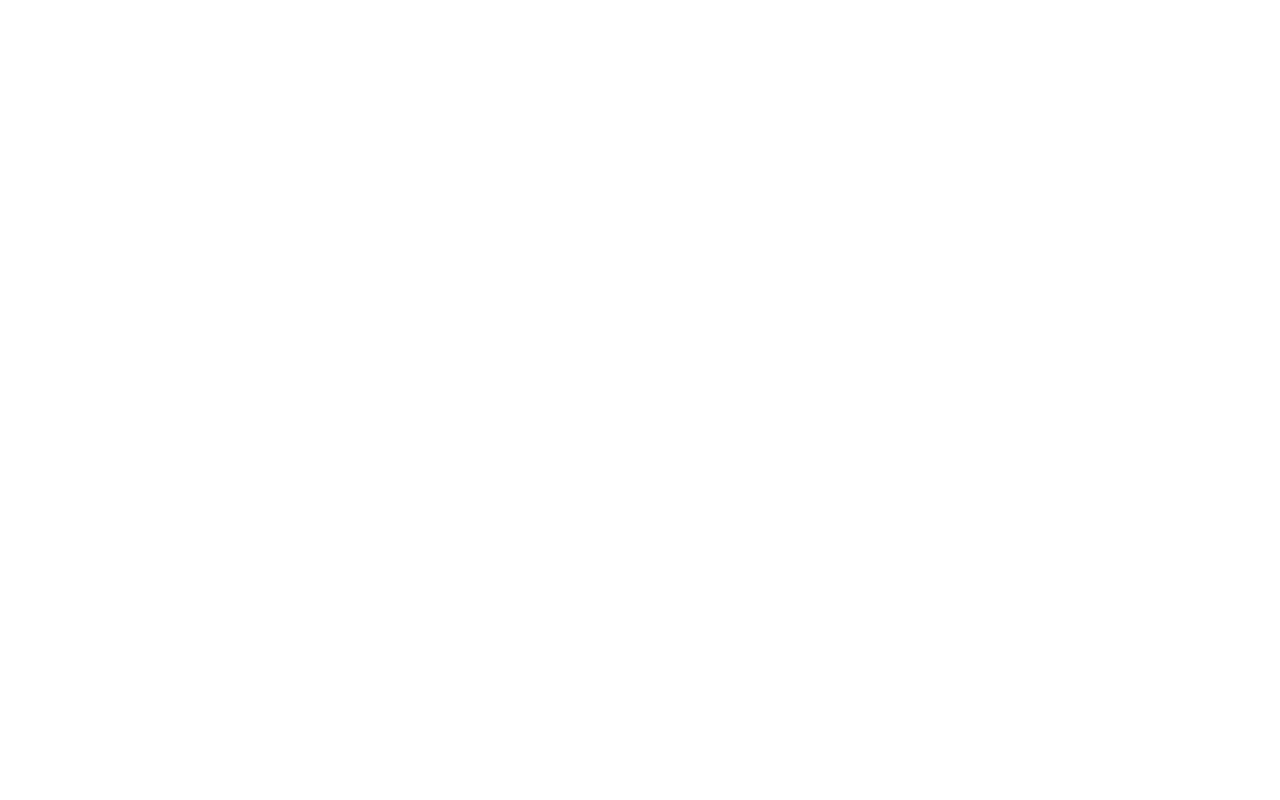
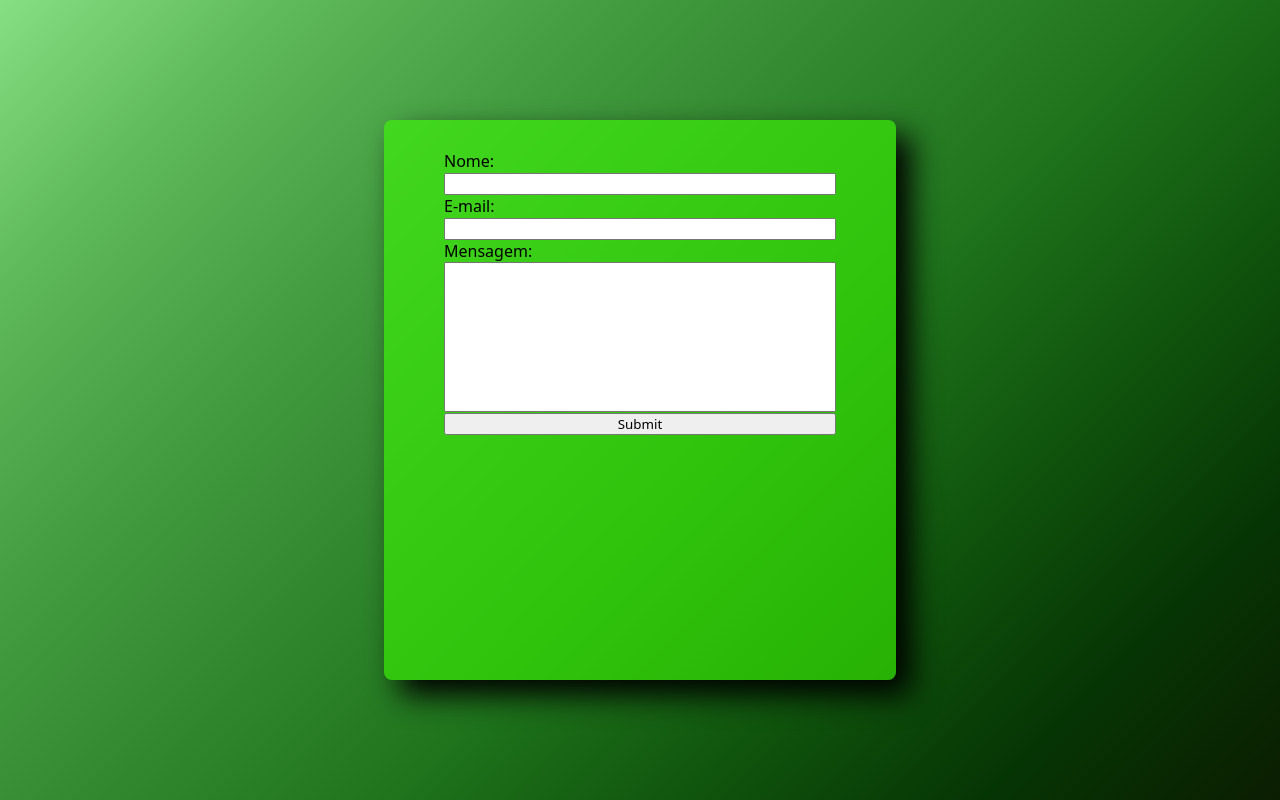
Before and after one commit to 2005HAK/Worldecoding, a plain HTML site: page contato.html in a window 1280 px wide. Drawn offline with Linux system fonts and the light colour scheme.

Commit message:
comecando contato

```diff
--- a/assets/css/style-article.css
+++ b/assets/css/style-article.css
@@ -10,7 +10,7 @@
 }
 
 * {
-    font-family: 'Courier New', Courier, monospace;
+    font-family: system-ui, -apple-system, BlinkMacSystemFont, 'Segoe UI', Roboto, Oxygen, Ubuntu, Cantarell, 'Open Sans', 'Helvetica Neue', sans-serif;
     margin: 0;
     padding: 0;
     box-sizing: border-box;
@@ -407,6 +407,32 @@ label span {
     font-size: 12px;
     margin-bottom: 20px;
 }
+
+.back{
+    height: 100vh;
+    width: 100vw;
+    background: linear-gradient(-45deg, rgb(11, 29, 1), rgb(6, 53, 4), rgb(16, 85, 13),rgb(31, 116, 28) ,rgb(50, 136, 47), rgb(69, 158, 66), rgb(94, 185, 90),rgb(134, 224, 131));
+    display: flex;
+    align-items: center;
+    justify-content: center;
+}
+
+.form{
+    height: 70vh;
+    width: 40vw;
+    background-color: #3cff0091;
+    box-shadow: 15px 15px 30px black;
+    border-radius: 8px;
+    padding: 30px 60px;
+}
+
+.form input{
+    width: 100%;
+}
+
+.msg{
+    height: 150px;
+}
 /*fim article*/
 
 /*Rodapé*/
--- a/contato.html
+++ b/contato.html
@@ -0,0 +1,26 @@
+<!DOCTYPE html>
+<html lang="pt-BR">
+
+<head>
+    <meta charset="UTF-8">
+    <meta http-equiv="X-UA-Compatible" content="IE=edge">
+    <meta name="viewport" content="width=device-width, initial-scale=1.0">
+    <link rel="stylesheet" href="assets/css/style-article.css">
+    <link rel="stylesheet" href="assets/css/responsive.css">
+    <link rel="icon" href="assets/img/favicon_io/favicon-16x16.png" type="image/x-icon">
+    <title>Worldecoding</title>
+</head>
+<body>
+    <div class="back">
+        <div class="form">
+            <p>Nome:</p>
+            <input type="text">
+            <p>E-mail:</p>
+            <input type="text">
+            <p>Mensagem:</p>
+            <input class="msg" type="text">
+            <input type="submit">
+        </div>
+    </div>
+</body>
+</html>
```
